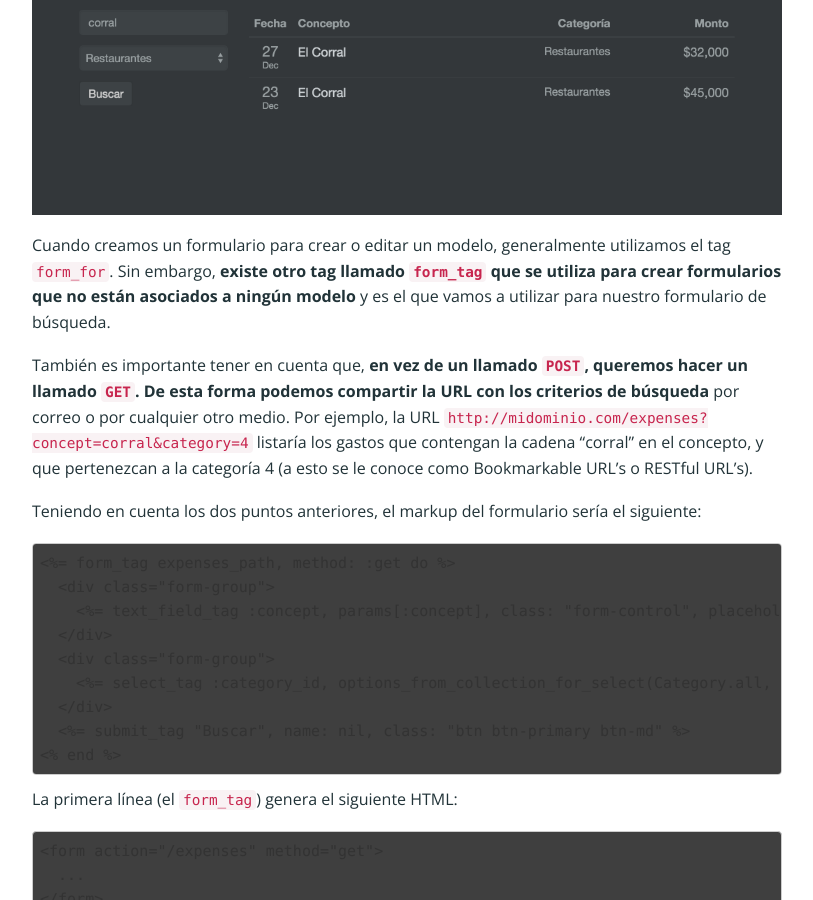
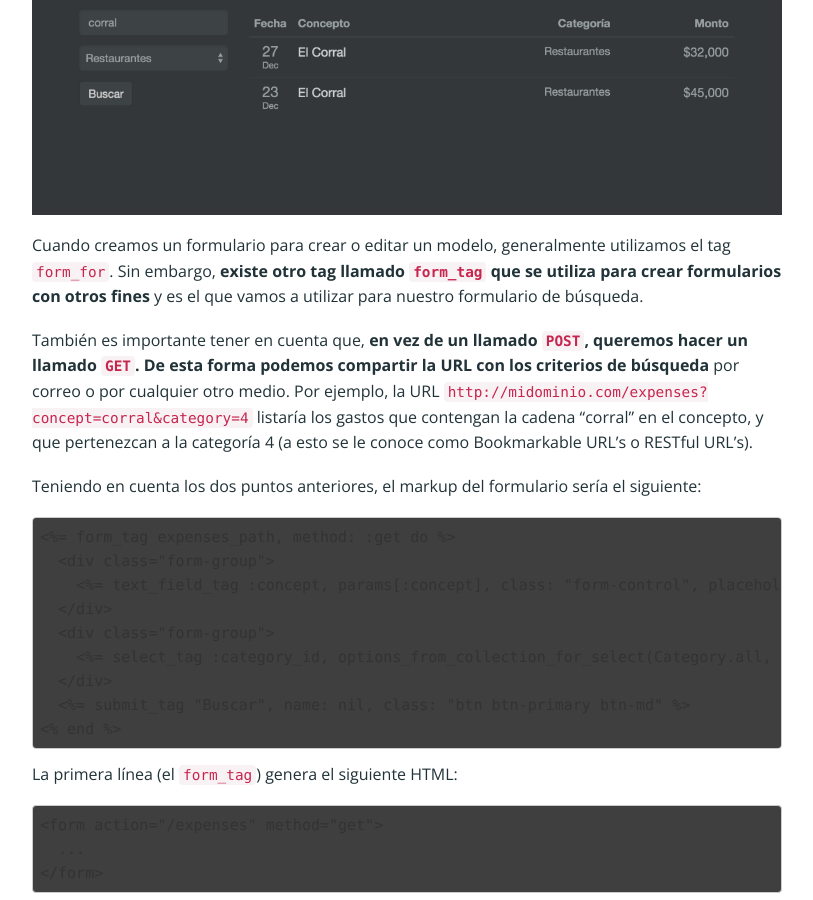
Before and after one commit to simonhoyos/blog, a Jekyll site: the page built from _posts/2014-12-27-formularios-de-busqueda-en-rails.markdown, in a window 1280 px wide and 900 px high, scrolled down 648 px. Shown: the whole window, without its empty margins (233-1046 px from the left). Built offline with Jekyll 4.4.1, drawn with Linux system fonts in a browser that asks for light colours; nearby versions of some CDN libraries; comment, search, counter and statistics services are not loaded; a style sheet for code colours, icons or effects is not loaded.

Commit message:
Small fix to Formularios de Busqueda

```diff
--- a/_posts/2014-12-27-formularios-de-busqueda-en-rails.markdown
+++ b/_posts/2014-12-27-formularios-de-busqueda-en-rails.markdown
@@ -14,7 +14,7 @@ La siguiente imagen muestra la lista de gastos y el formulario de búsqueda que
 
 ![Mis Finanzas](/images/mis-finanzas.png)
 
-Cuando creamos un formulario para crear o editar un modelo, generalmente utilizamos el tag `form_for`. Sin embargo, <strong>existe otro tag llamado `form_tag` que se utiliza para crear formularios que no están asociados a ningún modelo</strong> y es el que vamos a utilizar para nuestro formulario de búsqueda.
+Cuando creamos un formulario para crear o editar un modelo, generalmente utilizamos el tag `form_for`. Sin embargo, <strong>existe otro tag llamado `form_tag` que se utiliza para crear formularios con otros fines</strong> y es el que vamos a utilizar para nuestro formulario de búsqueda.
 
 También es importante tener en cuenta que, **en vez de un llamado `POST`, queremos hacer un llamado `GET`. De esta forma podemos compartir la URL con los criterios de búsqueda** por correo o por cualquier otro medio. Por ejemplo, la URL `http://midominio.com/expenses?concept=corral&category=4` listaría los gastos que contengan la cadena “corral” en el concepto, y que pertenezcan a la categoría 4 (a esto se le conoce como Bookmarkable URL’s o RESTful URL's).
 
```
